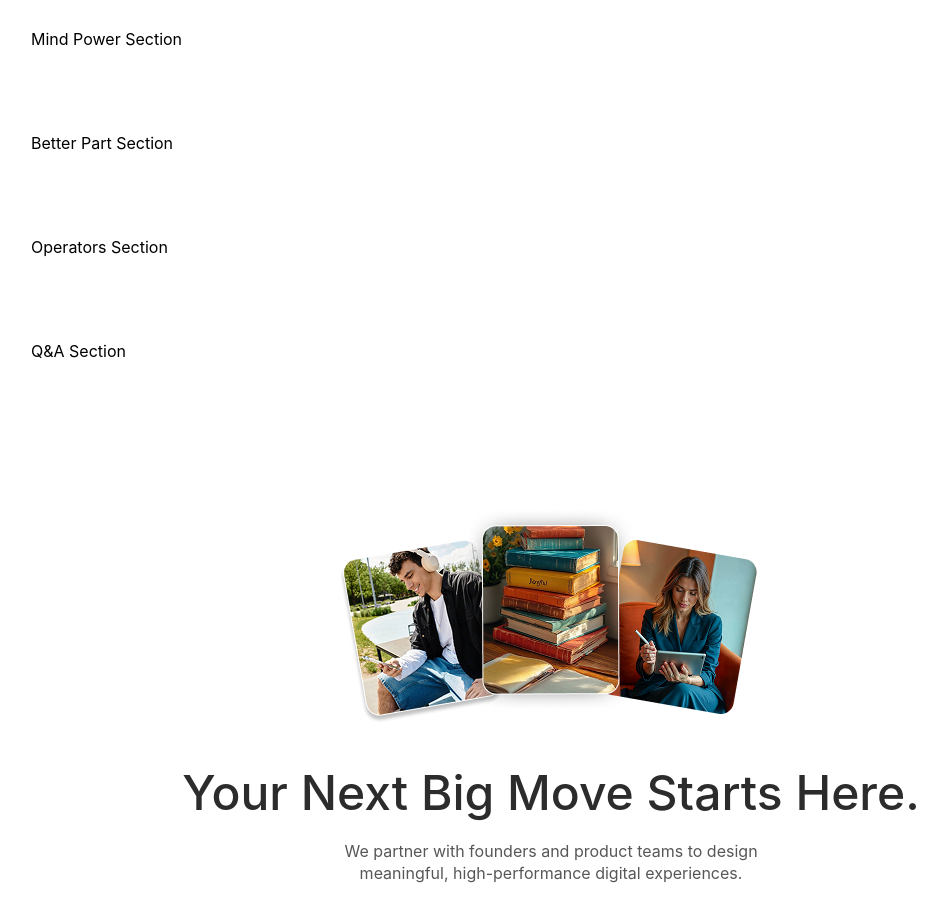
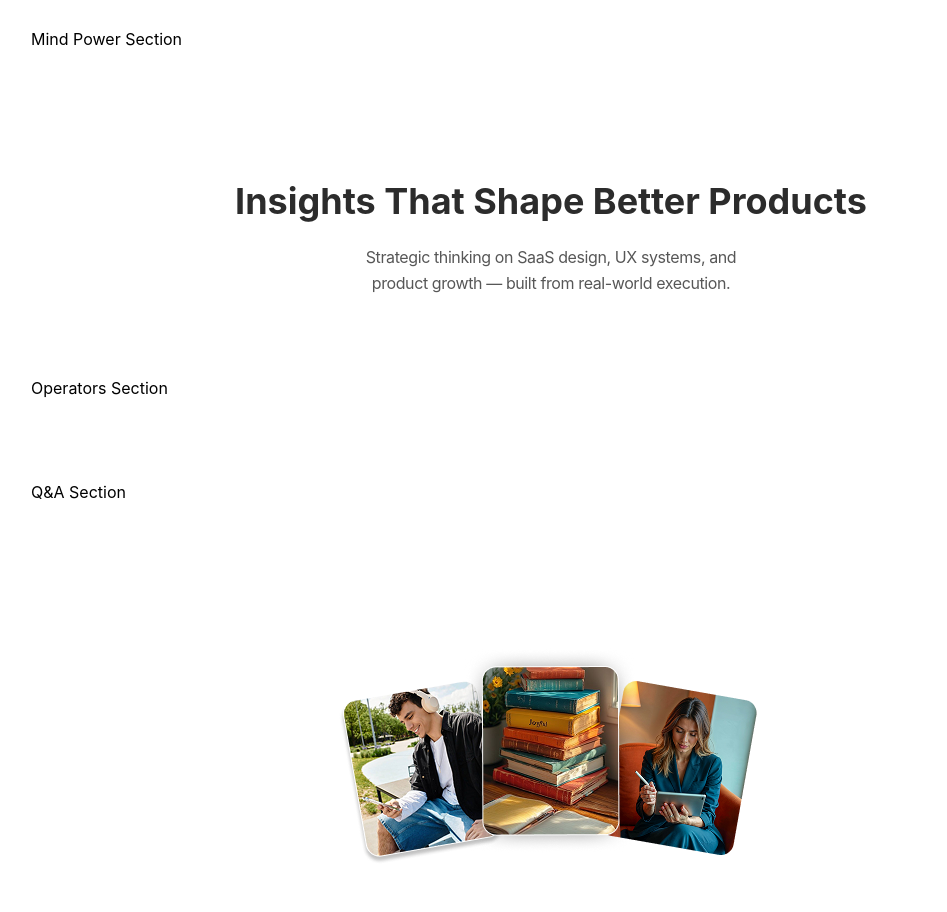
Before and after one commit to rashedmern/Fluxora, a React (Vite) app: page / in a window 1280 px wide. Shown: the part 4240-5152 px from the top of the page, without its empty margins (89-1036 px from the left). Built offline with nearby package versions, Linux system fonts and the light colour scheme; the HTML template or start-up script is replaced by a standard one.

Commit message:
start working on betterpart

```diff
--- a/src/components/betterpart.jsx
+++ b/src/components/betterpart.jsx
@@ -5,7 +5,12 @@ export default function BetterPart() {
   return (
     <div className="w-full py-10">
       <Container>
-        <h2>Better Part Section</h2>
+         <h1 className="text-center text-4xl font-poppins font-bold text-[#2C2C2C] mt-12 leading-tight">
+         Insights That Shape Better Products
+        </h1>
+        <p className="text-center text-base font-inter font-normal leading-relaxed tracking-tight text-[#575757] mt-5">
+          Strategic thinking on SaaS design, UX systems, and <br /> product growth — built from real-world execution.
+        </p>
       </Container>
     </div>
   )
```
